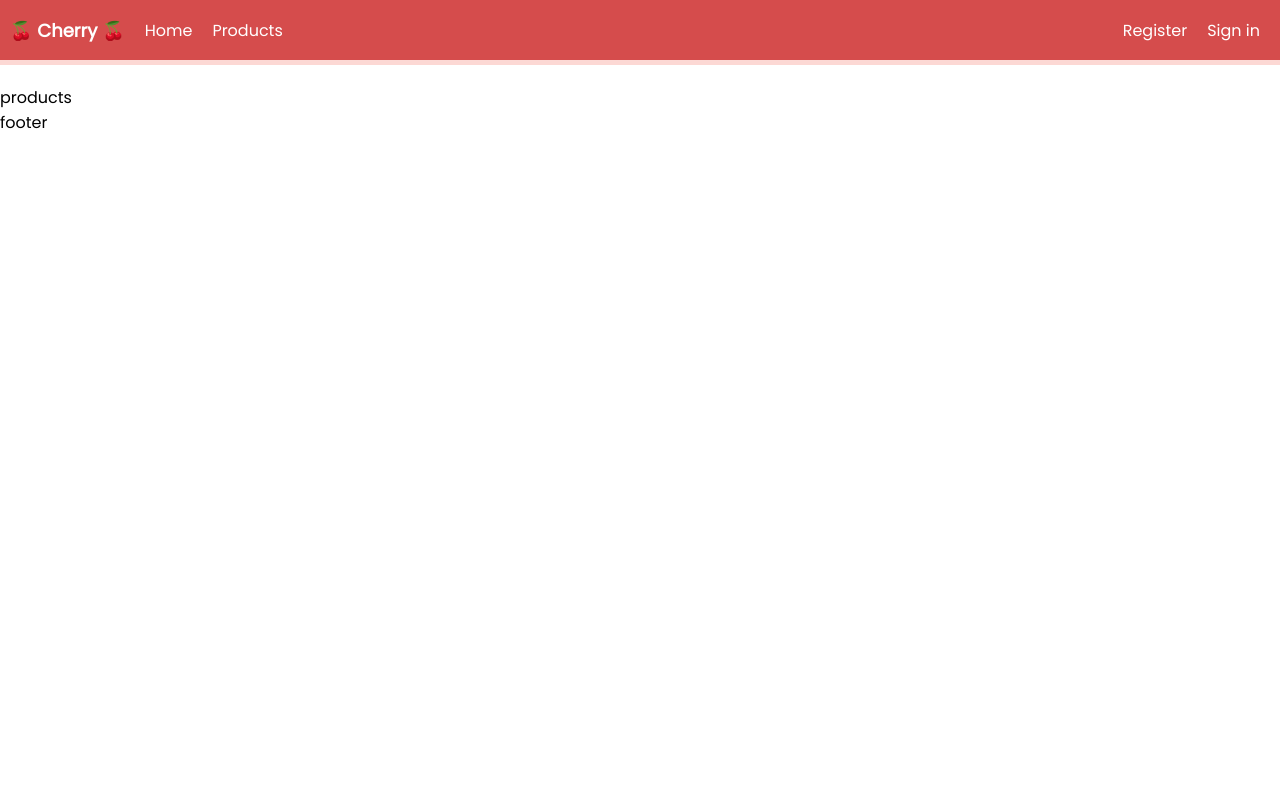
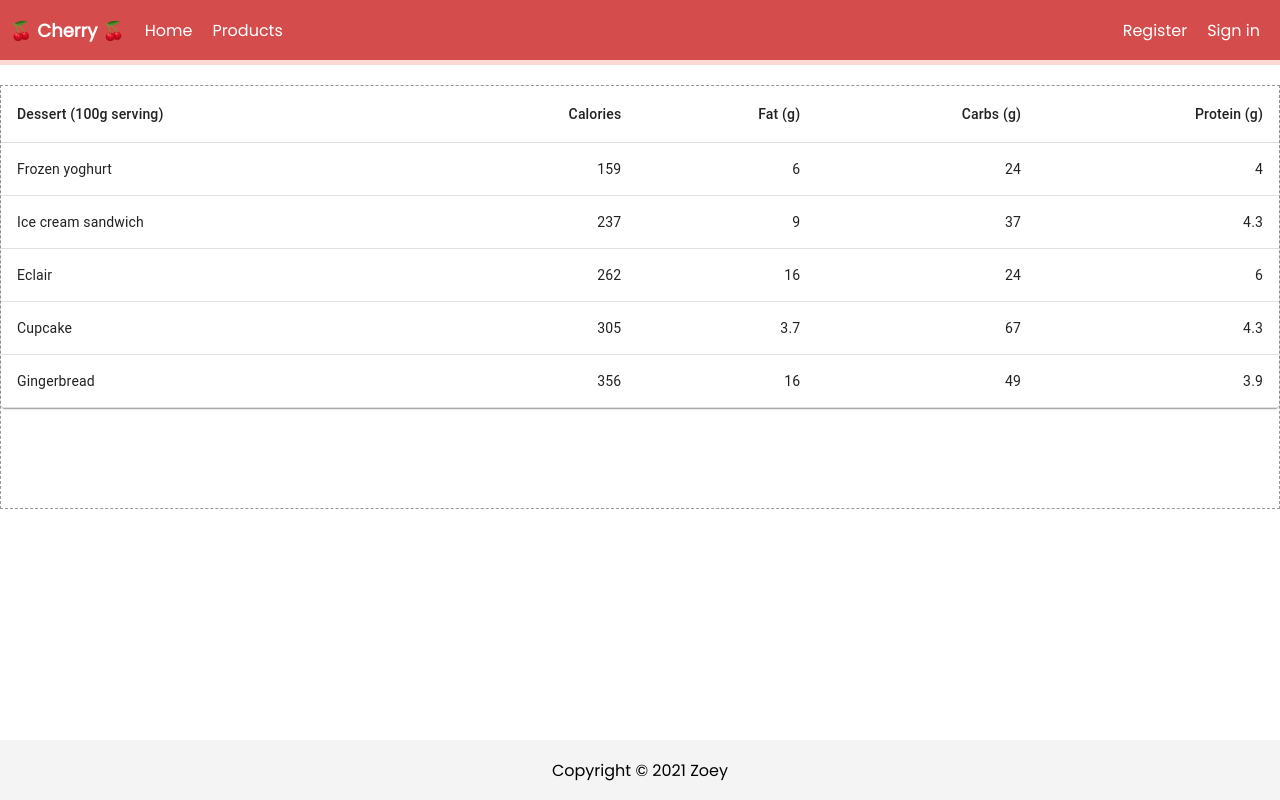
Before and after one commit to JingyiNiu/react-cherry-project, a React (Create React App) app: page /products in a window 1280 px wide. Built offline with nearby package versions, Linux system fonts and the light colour scheme.

Commit message:
install Material-UI and import table component

```diff
--- a/package.json
+++ b/package.json
@@ -3,6 +3,8 @@
   "version": "0.1.0",
   "private": true,
   "dependencies": {
+    "@material-ui/core": "^4.12.2",
+    "@material-ui/icons": "^4.11.2",
     "@testing-library/jest-dom": "^5.14.1",
     "@testing-library/react": "^11.2.7",
     "@testing-library/user-event": "^12.8.3",
--- a/src/App.css
+++ b/src/App.css
@@ -2,3 +2,8 @@
   --primary-color: #d54c4c;
   --secondary-color: #fcd8d4;
 }
+
+.main-container {
+  padding-bottom: 100px;
+  border: 1px dashed #999;
+}
--- a/src/components/footer/footer.component.tsx
+++ b/src/components/footer/footer.component.tsx
@@ -1,9 +1,11 @@
-import React from "react";
-
 import "./footer.style.css";
 
 const Footer = () => {
-  return <div>footer</div>;
+  return (
+    <div className='footer'>
+      Copyright &copy; {new Date().getFullYear()} Zoey
+    </div>
+  );
 };
 
 export default Footer;
--- a/src/components/footer/footer.style.css
+++ b/src/components/footer/footer.style.css
@@ -0,0 +1,11 @@
+.footer {
+  position: fixed;
+  bottom: 0;
+  width: 100%;
+  height: 60px;
+  display: flex;
+  justify-content: center;
+  align-items: center;
+  background-color: #f4f4f4;
+  border-top: 6px solid #fff;
+}
--- /dev/null
+++ b/src/components/table/table.component.tsx
@@ -0,0 +1,66 @@
+import React from "react";
+import { makeStyles } from "@material-ui/core/styles";
+import Table from "@material-ui/core/Table";
+import TableBody from "@material-ui/core/TableBody";
+import TableCell from "@material-ui/core/TableCell";
+import TableContainer from "@material-ui/core/TableContainer";
+import TableHead from "@material-ui/core/TableHead";
+import TableRow from "@material-ui/core/TableRow";
+import Paper from "@material-ui/core/Paper";
+
+const useStyles = makeStyles({
+  table: {
+    minWidth: 650,
+  },
+});
+
+function createData(
+  name: string,
+  calories: number,
+  fat: number,
+  carbs: number,
+  protein: number
+) {
+  return { name, calories, fat, carbs, protein };
+}
+
+const rows = [
+  createData("Frozen yoghurt", 159, 6.0, 24, 4.0),
+  createData("Ice cream sandwich", 237, 9.0, 37, 4.3),
+  createData("Eclair", 262, 16.0, 24, 6.0),
+  createData("Cupcake", 305, 3.7, 67, 4.3),
+  createData("Gingerbread", 356, 16.0, 49, 3.9),
+];
+
+export default function ProductsTable() {
+  const classes = useStyles();
+
+  return (
+    <TableContainer component={Paper}>
+      <Table className={classes.table} aria-label='simple table'>
+        <TableHead>
+          <TableRow>
+            <TableCell>Dessert (100g serving)</TableCell>
+            <TableCell align='right'>Calories</TableCell>
+            <TableCell align='right'>Fat&nbsp;(g)</TableCell>
+            <TableCell align='right'>Carbs&nbsp;(g)</TableCell>
+            <TableCell align='right'>Protein&nbsp;(g)</TableCell>
+          </TableRow>
+        </TableHead>
+        <TableBody>
+          {rows.map((row) => (
+            <TableRow key={row.name}>
+              <TableCell component='th' scope='row'>
+                {row.name}
+              </TableCell>
+              <TableCell align='right'>{row.calories}</TableCell>
+              <TableCell align='right'>{row.fat}</TableCell>
+              <TableCell align='right'>{row.carbs}</TableCell>
+              <TableCell align='right'>{row.protein}</TableCell>
+            </TableRow>
+          ))}
+        </TableBody>
+      </Table>
+    </TableContainer>
+  );
+}
--- a/src/pages/home/home.page.tsx
+++ b/src/pages/home/home.page.tsx
@@ -3,7 +3,7 @@
 import "./home.style.css";
 
 const Home = () => {
-  return <div>home</div>;
+  return <div className='main-container'>home</div>;
 };
 
 export default Home;
--- a/src/pages/products/products.page.tsx
+++ b/src/pages/products/products.page.tsx
@@ -1,9 +1,13 @@
-import React from "react";
+import ProductsTable from "../../components/table/table.component";
 
 import "./products.style.css";
 
 const Products = () => {
-  return <div>products</div>;
+  return (
+    <div className='main-container'>
+      <ProductsTable />
+    </div>
+  );
 };
 
 export default Products;
```
Also changed, not shown: src/components/table/table.style.css (added), 1 other file (tests, documents, lock files or other folders).
